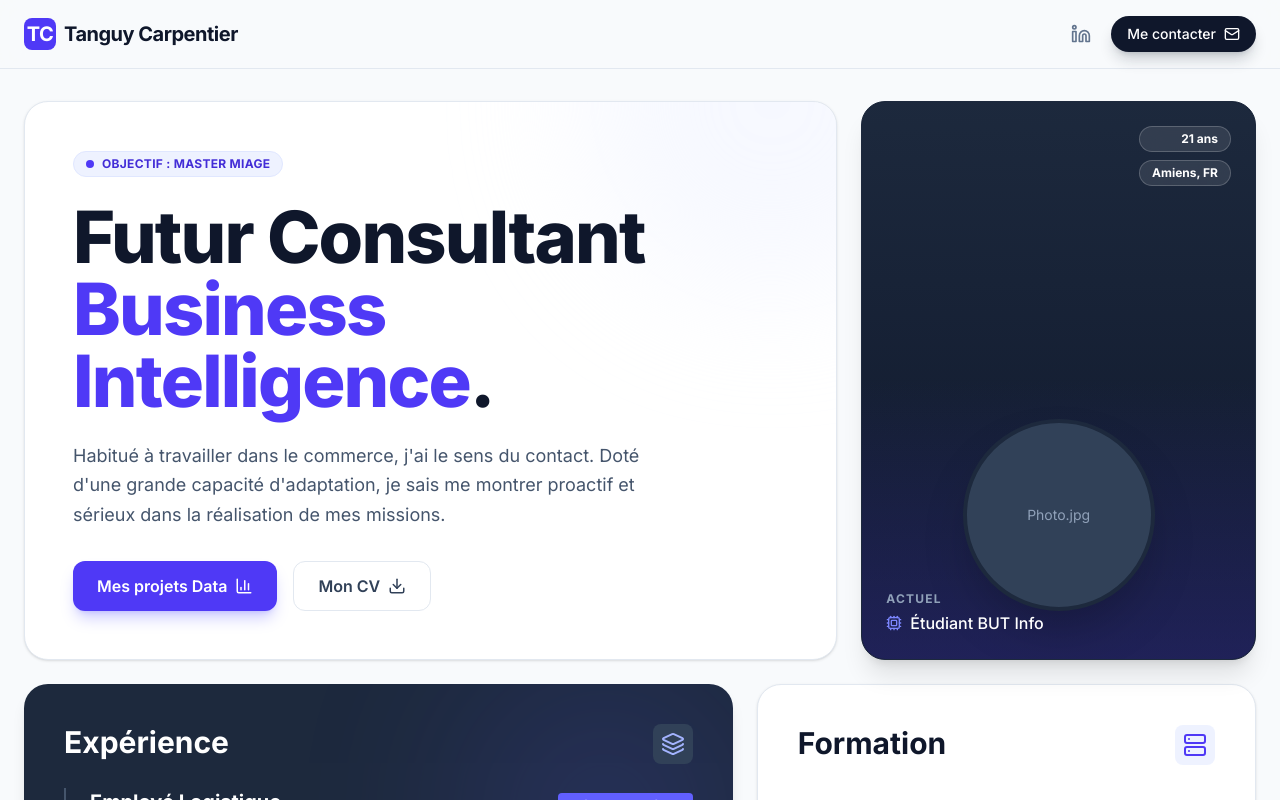
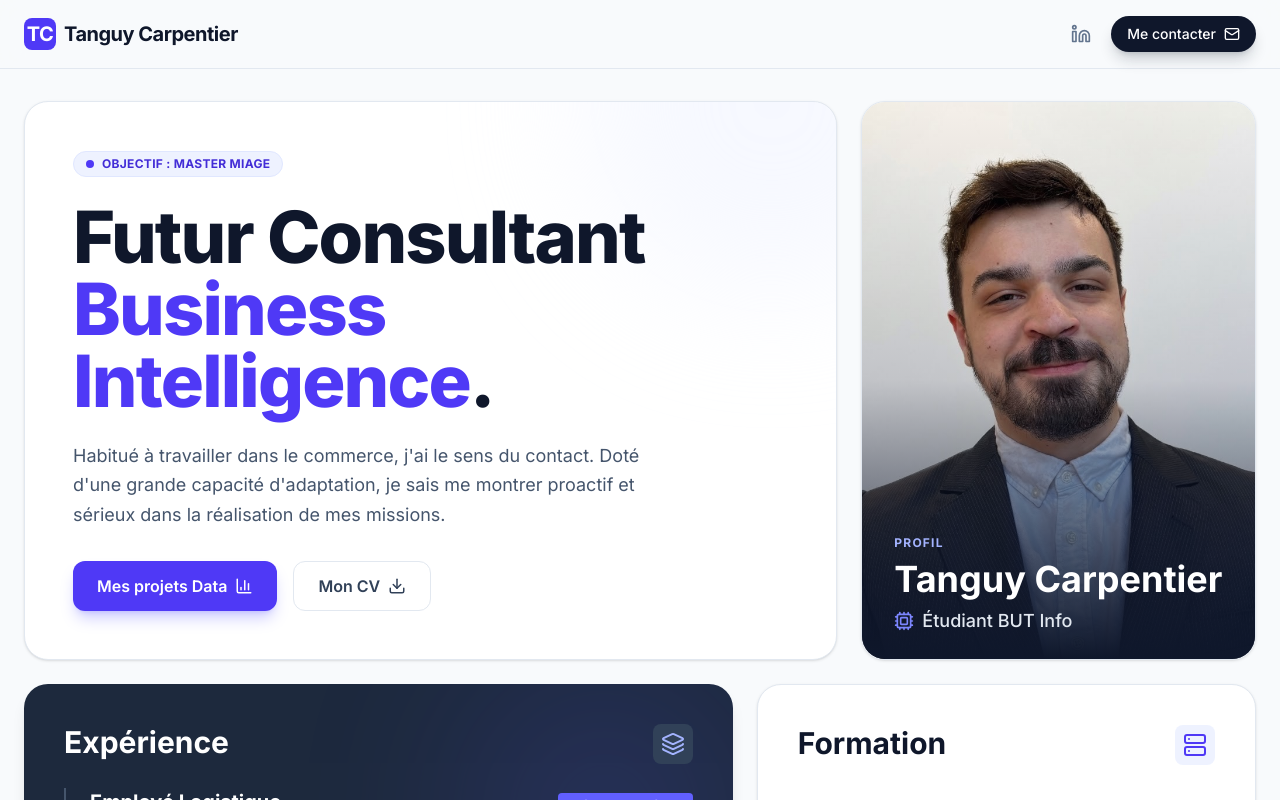
Before and after one commit to TanguyCarpentier/portfolio-tanguy, a Next.js app: page / in a window 1280 px wide. Shown: the top 800 px of the page. Built offline with nearby package versions, Linux system fonts and the light colour scheme.

Commit message:
photo et cv à jour

```diff
--- a/app/page.tsx
+++ b/app/page.tsx
@@ -1,8 +1,7 @@
 'use client';
 
 import React, { useState } from 'react';
-import { Mail, Download, Linkedin, Database, Terminal, Server, Cpu, Layers, BarChart3, LayoutDashboard, FolderKanban, X, Calculator, Package, Trophy, BrainCircuit, Network, GitBranch, Target, CheckCircle2, Heart, Dumbbell, Gamepad2, BookOpen } from 'lucide-react';
-// Imports des composants interactifs
+import { Mail, Download, Linkedin, Database, Terminal, Server, Cpu, Layers, BarChart3, LayoutDashboard, FolderKanban, X, Calculator, Package, Trophy, BrainCircuit, Network, GitBranch, Target, CheckCircle2, Heart, Dumbbell, Gamepad2, BookOpen, Crown } from 'lucide-react';// Imports des composants interactifs
 import NbaPredictor from './components/NbaPredictor';
 import TennisSniper from './components/TennisSniper';
 
@@ -97,30 +96,30 @@ export default function Portfolio() {
           </div>
         </div>
 
-        {/* --- BLOCK 2: PHOTO / PROFILE --- */}
-        <div className="md:col-span-4 bg-slate-900 rounded-3xl relative overflow-hidden flex flex-col items-center justify-end min-h-[400px] group border border-slate-800 shadow-xl">
-          <div className="absolute top-0 left-0 w-full h-full bg-gradient-to-b from-slate-800 to-slate-900"></div>
-          <div className="absolute bottom-0 w-full h-1/2 bg-gradient-to-t from-indigo-900/50 to-transparent"></div>
+{/* --- BLOCK 2: PHOTO / PROFILE (Version Épurée) --- */}
+        <div className="md:col-span-4 relative rounded-3xl overflow-hidden min-h-[450px] border border-slate-200 shadow-sm group">
+          {/* 1. L'IMAGE en arrière-plan */}
+          <img
+            src="/photo.jpg"
+            alt="Tanguy Carpentier"
+            className="absolute inset-0 w-full h-full object-cover object-center transition-transform duration-700 group-hover:scale-105"
+          />
 
-          <div className="absolute top-6 right-6 flex flex-col gap-2 z-20">
-             <span className="bg-white/10 backdrop-blur-md text-white border border-white/20 text-xs font-bold px-3 py-1 rounded-full text-right">
-               21 ans
-             </span>
-             <span className="bg-white/10 backdrop-blur-md text-white border border-white/20 text-xs font-bold px-3 py-1 rounded-full text-right">
-               Amiens, FR
-             </span>
-          </div>
+          {/* 2. LES GRADIENTS */}
+          {/* Gradient sombre pour que le texte blanc ressorte bien */}
+          <div className="absolute inset-0 bg-gradient-to-t from-slate-900 via-slate-900/20 to-transparent z-10"></div>
 
-          {/* PHOTO : Assure-toi d'avoir une image nommée Photo.jpg ou moi.jpg dans public/ */}
-          <div className="w-48 h-48 bg-slate-700 rounded-full flex items-center justify-center text-slate-400 z-10 mb-12 border-4 border-slate-800 shadow-2xl">
-            <span className="text-sm font-mono">Photo.jpg</span>
-          </div>
+          {/* 3. LE CONTENU (Texte en bas uniquement) */}
+          <div className="relative z-20 h-full flex flex-col justify-end p-8">
 
-          <div className="absolute bottom-6 left-6 z-20">
-            <p className="text-slate-400 text-xs uppercase tracking-widest font-bold mb-1">Actuel</p>
-            <p className="text-white font-medium flex items-center gap-2">
-                <Cpu size={16} className="text-indigo-400"/> Étudiant BUT Info
-            </p>
+              {/* Zone de texte avec petite animation au survol */}
+              <div className="transform translate-y-2 group-hover:translate-y-0 transition-transform duration-500">
+                <p className="text-indigo-300 text-xs uppercase tracking-widest font-bold mb-2">Profil</p>
+                <h2 className="text-4xl font-bold text-white mb-2">Tanguy Carpentier</h2>
+                <p className="text-slate-200 font-medium flex items-center gap-2 text-lg">
+                    <Cpu size={20} className="text-indigo-400"/> Étudiant BUT Info
+                </p>
+              </div>
           </div>
         </div>
 
@@ -461,13 +460,13 @@ export default function Portfolio() {
             </div>
         </div>
 
-        {/* --- BLOCK 9: HOBBIES & PASSIONS (Mis à jour) --- */}
+        {/* --- BLOCK 9: HOBBIES & PASSIONS (Mis à jour avec Échecs) --- */}
         <div className="md:col-span-12 bg-white rounded-3xl p-8 md:p-10 border border-slate-200 shadow-sm mt-2">
             <h3 className="text-xl font-bold text-slate-900 mb-8 flex items-center gap-2">
                 <Heart className="text-indigo-600" /> Passions & Hobbies
             </h3>
 
-            <div className="grid md:grid-cols-3 gap-6">
+            <div className="grid md:grid-cols-2 gap-6">
 
                 {/* 1. Musculation */}
                 <div className="bg-slate-50 rounded-2xl p-6 border border-slate-100 flex flex-col justify-center gap-3 hover:border-indigo-200 transition-colors h-full">
@@ -482,7 +481,20 @@ export default function Portfolio() {
                     </p>
                 </div>
 
-                {/* 2. Jeux Vidéo */}
+                {/* 2. Échecs (NOUVEAU) */}
+                <div className="bg-slate-50 rounded-2xl p-6 border border-slate-100 flex flex-col justify-center gap-3 hover:border-indigo-200 transition-colors h-full">
+                    <div className="flex items-center gap-3">
+                        <div className="p-2 bg-white rounded-lg shadow-sm text-yellow-500">
+                            <Crown size={24} />
+                        </div>
+                        <h4 className="font-bold text-slate-900">Échecs</h4>
+                    </div>
+                    <p className="text-sm text-slate-500 leading-relaxed">
+                        Joueur amateur passionné de stratégie. J'aime l'analyse, l'anticipation et la résolution de problèmes tactiques.
+                    </p>
+                </div>
+
+                {/* 3. Jeux Vidéo */}
                 <div className="bg-slate-50 rounded-2xl p-6 border border-slate-100 hover:border-indigo-200 transition-colors h-full flex flex-col">
                     <div className="flex items-center gap-3 mb-4">
                         <div className="p-2 bg-white rounded-lg shadow-sm text-purple-500">
@@ -497,7 +509,7 @@ export default function Portfolio() {
                             <div className="flex flex-wrap gap-2">
                                 <span className="px-2 py-1 bg-white border border-slate-200 rounded text-xs font-bold text-slate-700">The Witcher 3</span>
                                 <span className="px-2 py-1 bg-white border border-slate-200 rounded text-xs font-bold text-slate-700">Cyberpunk 2077</span>
-                                <span className="px-2 py-1 bg-white border border-slate-200 rounded text-xs font-bold text-slate-700">Clair Obscur: Expedition 33</span>
+                                <span className="px-2 py-1 bg-white border border-slate-200 rounded text-xs font-bold text-slate-700">Clair Obscur: Exp. 33</span>
                             </div>
                         </div>
 
@@ -510,7 +522,7 @@ export default function Portfolio() {
                     </div>
                 </div>
 
-                {/* 3. Mangas */}
+                {/* 4. Mangas */}
                 <div className="bg-slate-50 rounded-2xl p-6 border border-slate-100 hover:border-indigo-200 transition-colors h-full flex flex-col">
                     <div className="flex items-center gap-3 mb-4">
                         <div className="p-2 bg-white rounded-lg shadow-sm text-orange-500">
@@ -525,7 +537,7 @@ export default function Portfolio() {
                             <div className="flex flex-wrap gap-2">
                                 <span className="px-2 py-1 bg-white border border-slate-200 rounded text-xs font-bold text-slate-700">Jujutsu Kaisen</span>
                                 <span className="px-2 py-1 bg-white border border-slate-200 rounded text-xs font-bold text-slate-700">Hunter x Hunter</span>
-                                <span className="px-2 py-1 bg-white border border-slate-200 rounded text-xs font-bold text-slate-700">Omniscient Reader's VP</span>
+                                <span className="px-2 py-1 bg-white border border-slate-200 rounded text-xs font-bold text-slate-700">Omniscient Reader</span>
                             </div>
                         </div>
 
@@ -535,7 +547,7 @@ export default function Portfolio() {
                                 <span className="w-fit px-3 py-1 bg-orange-100 text-orange-800 rounded-full text-xs font-bold border border-orange-200">
                                     One Piece
                                 </span>
-                                <span className="text-[10px] text-slate-500 italic">J'attends le chapitre chaque semaine !</span>
+                                <span className="text-[10px] text-slate-500 italic">À jour chaque semaine !</span>
                             </div>
                         </div>
                     </div>
```
Also changed, not shown: public/photo.jpg (added), 1 other file (tests, documents, lock files or other folders).
